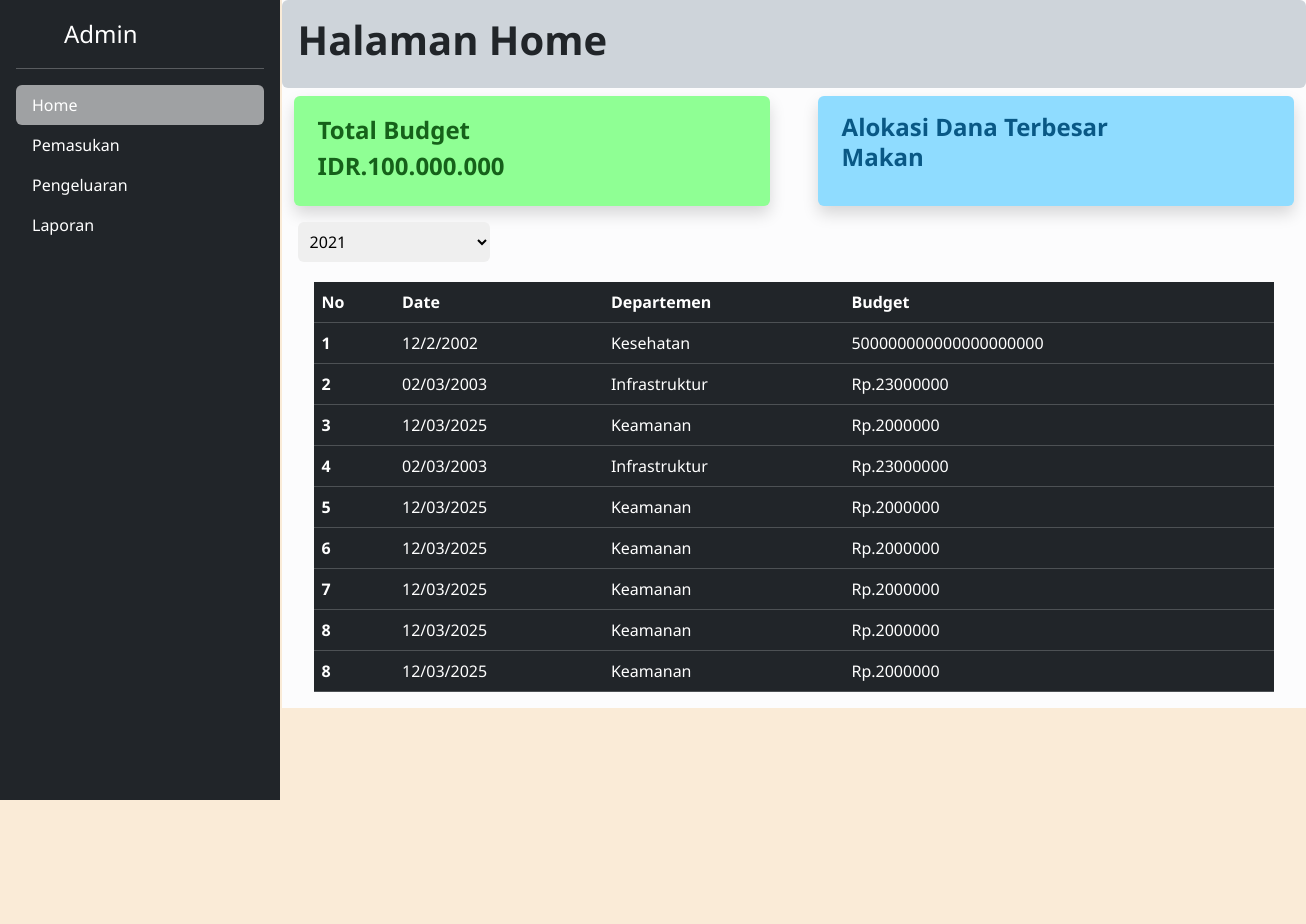
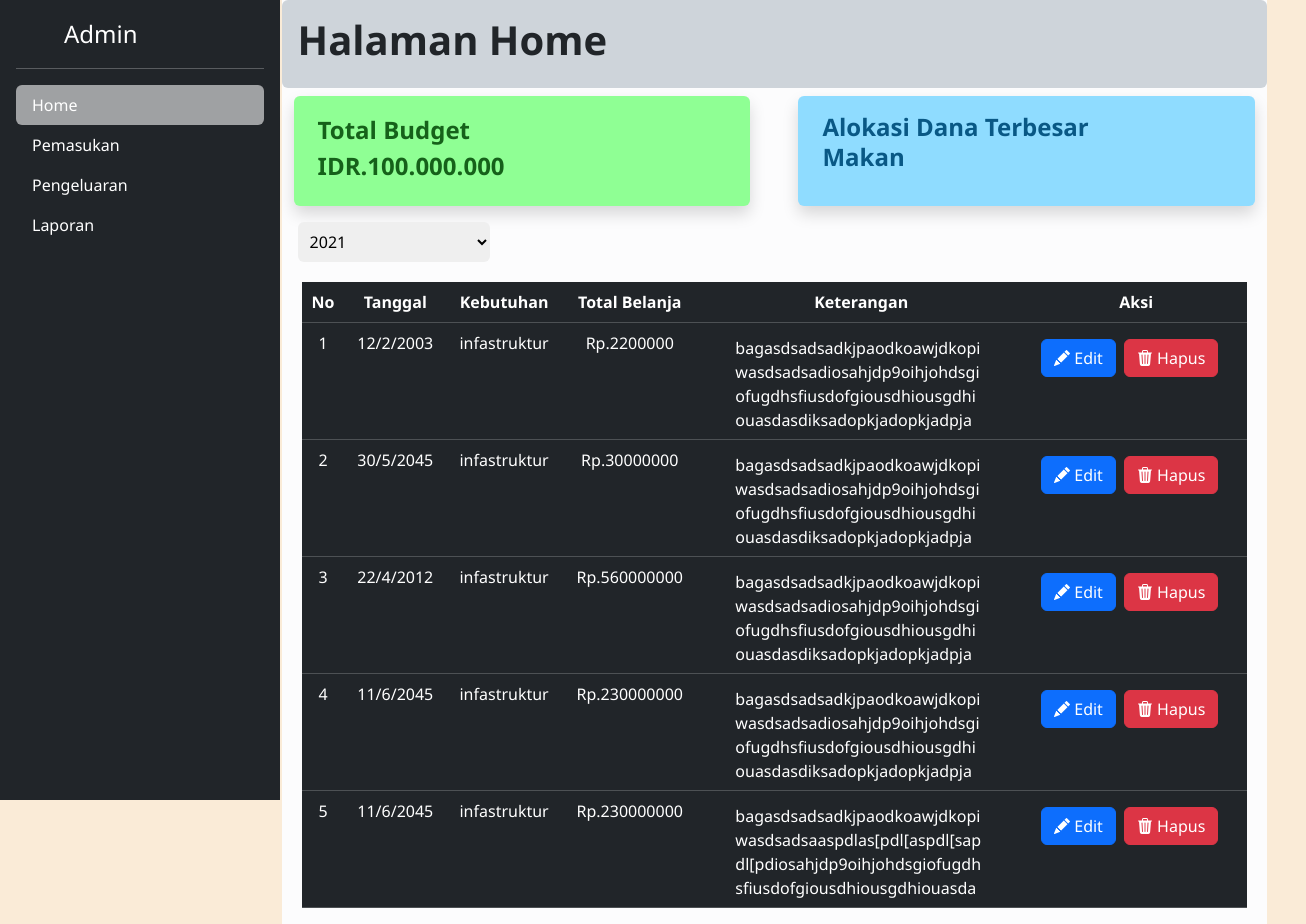
Before and after one commit to cahya8623/Aplikasi-visualisasi-Anggaran-Desa, a Next.js app: page /Home in a window 1280 px wide. Shown: the whole page, 1306 px wide, since content can reach past the window. Before the commit the page ends 800 px from the top, so only its background shows below. Built offline with nearby package versions, Linux system fonts and the light colour scheme.

Commit message:
fixed table expenses

```diff
--- a/src/Screen/Beranda.tsx
+++ b/src/Screen/Beranda.tsx
@@ -1,6 +1,4 @@
-import Sidebar from "@/component/sidebar";
 import Home from "@/pages/Home";
-import Income from "@/pages/income";
 
 export default function Beranda() {
   return (
--- /dev/null
+++ b/src/component/Expenses.tsx
@@ -0,0 +1,92 @@
+import { Button } from "@/pages/Pengeluaran";
+
+type Measuring = {
+  width: string;
+  height: string;
+  ShowTable?: boolean;
+};
+
+export default function Expense({
+  width,
+  height,
+  ShowTable = true,
+}: Measuring) {
+  const data = [
+    {
+      id: 1,
+      Tanggal: "12/2/2003",
+      Kebutuhan: "infastruktur",
+      Belanja: 2200000,
+      Keterangan:
+        "bagasdsadsadkjpaodkoawjdkopiwasdsadsadiosahjdp9oihjohdsgiofugdhsfiusdofgiousdhiousgdhiouasdasdiksadopkjadopkjadpjadaddopaiajdoipaodihjoasidjiasdopjksadopkjaopjdwkpowajdpioajdiosado0padjsopis",
+    },
+    {
+      id: 2,
+      Tanggal: "30/5/2045",
+      Kebutuhan: "infastruktur",
+      Belanja: 30000000,
+      Keterangan:
+        "bagasdsadsadkjpaodkoawjdkopiwasdsadsadiosahjdp9oihjohdsgiofugdhsfiusdofgiousdhiousgdhiouasdasdiksadopkjadopkjadpjadaddopaiajdoipaodihjoasidjiasdopjksadopkjaopjdwkpowajdpioajdiosado0padjsopis",
+    },
+    {
+      id: 3,
+      Tanggal: "22/4/2012",
+      Kebutuhan: "infastruktur",
+      Belanja: 560000000,
+      Keterangan:
+        "bagasdsadsadkjpaodkoawjdkopiwasdsadsadiosahjdp9oihjohdsgiofugdhsfiusdofgiousdhiousgdhiouasdasdiksadopkjadopkjadpjadaddopaiajdoipaodihjoasidjiasdopjksadopkjaopjdwkpowajdpioajdiosado0padjsopis",
+    },
+    {
+      id: 4,
+      Tanggal: "11/6/2045",
+      Kebutuhan: "infastruktur",
+      Belanja: 230000000,
+      Keterangan:
+        "bagasdsadsadkjpaodkoawjdkopiwasdsadsadiosahjdp9oihjohdsgiofugdhsfiusdofgiousdhiousgdhiouasdasdiksadopkjadopkjadpjadaddopaiajdoipaodihjoasidjiasdopjksadopkjaopjdwkpowajdpioajdiosado0padjsopis",
+    },
+    {
+      id: 5,
+      Tanggal: "11/6/2045",
+      Kebutuhan: "infastruktur",
+      Belanja: 230000000,
+      Keterangan:
+        "bagasdsadsadkjpaodkoawjdkopiwasdsadsaaspdlas[pdl[aspdl[sapdl[pdiosahjdp9oihjohdsgiofugdhsfiusdofgiousdhiousgdhiouasdasdiksadopkjadopkjadpjadaddopaiajdoipaodihjoasidjiasdopjksadopkjaopjdwkpowajdpioajdiosado0padjsopisbagasdsadsadkjpaodkoawjdkopiwasdsadsaaspdlas[pdl[aspdl[sapdl[pdiosahjdp9oihjohdsgiofugdhsfiusdofgiousdhiousgdhiouasdasdiksadopkjadopkjadpjadaddopaiajdoipaodihjoasidjiasdopjksadopkjaopjdwkpowajdpioajdiosado0padjsopis",
+    },
+  ];
+  return (
+    <div className="Pengeluaran">
+      <table className="table table-hover align-text-center  table-dark mt-1  ">
+        <thead>
+          <tr className="text-center">
+            <th scope="col">No</th>
+            <th scope="col">Tanggal</th>
+            <th scope="col">Kebutuhan</th>
+            <th scope="col">Total Belanja</th>
+            <th scope="col">Keterangan</th>
+            {ShowTable && <th scope="col">Aksi</th>}
+          </tr>
+        </thead>
+        <tbody>
+          {data.map((item) => (
+            <tr key={item.id}>
+              <td className="text-center">{item.id}</td>
+              <td className="text-center">{item.Tanggal}</td>
+              <td className="text-center">{item.Kebutuhan}</td>
+              <td className="text-center">Rp.{item.Belanja}</td>
+              <td>
+                <div className="scroll-keterangan" style={{ width, height }}>
+                  {item.Keterangan}
+                </div>
+              </td>
+              {ShowTable && (
+                <td>
+                  <Button></Button>
+                </td>
+              )}
+            </tr>
+          ))}
+        </tbody>
+      </table>
+    </div>
+  );
+}
--- a/src/component/Table.tsx
+++ /dev/null
@@ -1,80 +0,0 @@
-type Box = {
-  width?: string;
-  height?: string;
-};
-
-export default function Tables({ width = "90vw", height = "80vh" }: Box) {
-  return (
-    <div>
-      <table
-        className="table table-hover align-text-center p-5 table-dark mt-1  "
-        style={{ width, height }}
-      >
-        <thead>
-          <tr>
-            <th scope="col">No</th>
-            <th scope="col">Date</th>
-            <th scope="col">Departemen</th>
-            <th scope="col">Budget</th>
-          </tr>
-        </thead>
-        <tbody>
-          <tr>
-            <th scope="row">1</th>
-            <td>12/2/2002</td>
-            <td>Kesehatan</td>
-            <td>500000000000000000000</td>
-          </tr>
-          <tr>
-            <th scope="row">2</th>
-            <td>02/03/2003</td>
-            <td>Infrastruktur</td>
-            <td>Rp.23000000</td>
-          </tr>
-          <tr>
-            <th scope="row">3</th>
-            <td>12/03/2025</td>
-            <td>Keamanan</td>
-            <td>Rp.2000000</td>
-          </tr>
-          <tr>
-            <th scope="row">4</th>
-            <td>02/03/2003</td>
-            <td>Infrastruktur</td>
-            <td>Rp.23000000</td>
-          </tr>
-          <tr>
-            <th scope="row">5</th>
-            <td>12/03/2025</td>
-            <td>Keamanan</td>
-            <td>Rp.2000000</td>
-          </tr>
-          <tr>
-            <th scope="row">6</th>
-            <td>12/03/2025</td>
-            <td>Keamanan</td>
-            <td>Rp.2000000</td>
-          </tr>
-          <tr>
-            <th scope="row">7</th>
-            <td>12/03/2025</td>
-            <td>Keamanan</td>
-            <td>Rp.2000000</td>
-          </tr>
-          <tr>
-            <th scope="row">8</th>
-            <td>12/03/2025</td>
-            <td>Keamanan</td>
-            <td>Rp.2000000</td>
-          </tr>
-          <tr>
-            <th scope="row">8</th>
-            <td>12/03/2025</td>
-            <td>Keamanan</td>
-            <td>Rp.2000000</td>
-          </tr>
-        </tbody>
-      </table>
-    </div>
-  );
-}
--- a/src/component/lineChart.tsx
+++ b/src/component/lineChart.tsx
@@ -1,4 +1,9 @@
 import { Line } from "react-chartjs-2";
+
+export type measuringChart = {
+  width: string;
+  height: string;
+};
 
 export default function ComparationChart() {
   const dataDanaDesa = [
--- a/src/component/sidebar.tsx
+++ b/src/component/sidebar.tsx
@@ -33,9 +33,9 @@ export default function Sidebar() {
           </li>
           <li>
             <Link
-              href="/income"
+              href="/Pemasukan"
               className={`nav-link  text-white ${
-                pathName === "/income" ? "clicked" : ""
+                pathName === "/Pemasukan" ? "clicked" : ""
               }`}
             >
               Pemasukan
--- a/src/pages/Home.tsx
+++ b/src/pages/Home.tsx
@@ -1,13 +1,14 @@
 import Notes from "@/component/BudgetNotes";
+import Expense from "@/component/Expenses";
 import Filter from "@/component/filter";
+import ComparationChart from "@/component/lineChart";
 import Sidebar from "@/component/sidebar";
-import Tables from "@/component/Table";
 
 export default function Home() {
   return (
     <div className="d-flex ">
       <Sidebar />
-      <div className="Home m-0 p-0 bg-light-subtle ">
+      <div className="Home m-0 p-0 bg-light-subtle">
         <section className=" mb-2 bg-dark-subtle p-3 text-dark rounded py-20">
           <h1 className="fw-bold">Halaman Home</h1>
         </section>
@@ -15,9 +16,7 @@ export default function Home() {
         <Notes />
         <Filter />
 
-        <div className="d-flex justify-content-center">
-          <Tables width="75vw" height="10vh" />
-        </div>
+        <Expense ShowTable={true} width="20vw" height="100px" />
       </div>
     </div>
   );
--- a/src/pages/income.tsx
+++ b/src/pages/Pemasukan.tsx
@@ -1,7 +1,7 @@
 import Sidebar from "@/component/sidebar";
 import TableIncome from "@/component/tabelIncome";
 
-export default function Income() {
+export default function Pemasukan() {
   return (
     <div className="d-flex vh-100">
       <Sidebar />
--- a/src/pages/Pengeluaran.tsx
+++ b/src/pages/Pengeluaran.tsx
@@ -1,3 +1,4 @@
+import Expense from "@/component/Expenses";
 import Sidebar from "@/component/sidebar";
 import React from "react";
 
@@ -17,82 +18,17 @@ export class Button extends React.Component {
 }
 
 export default function Pengeluaran() {
-  const data = [
-    {
-      id: 1,
-      Tanggal: "12/2/2003",
-      Kebutuhan: "infastruktur",
-      Belanja: 2200000,
-      Keterangan: "bagus",
-    },
-    {
-      id: 2,
-      Tanggal: "30/5/2045",
-      Kebutuhan: "infastruktur",
-      Belanja: 30000000,
-      Keterangan: "bagus",
-    },
-    {
-      id: 3,
-      Tanggal: "22/4/2012",
-      Kebutuhan: "infastruktur",
-      Belanja: 560000000,
-      Keterangan: "bagus",
-    },
-    {
-      id: 4,
-      Tanggal: "11/6/2045",
-      Kebutuhan: "infastruktur",
-      Belanja: 230000000,
-      Keterangan: "bagus",
-    },
-    {
-      id: 5,
-      Tanggal: "11/6/2045",
-      Kebutuhan: "infastruktur",
-      Belanja: 230000000,
-      Keterangan: "bagus",
-    },
-  ];
   return (
     <div className="d-flex vw-100 vh-100">
       <Sidebar />
-      <div className="Home p-0 bg-light-subtle vh-100">
+      <div className="Home p-0 bg-light-subtle ">
         <section className=" bg-dark-subtle p-3 text-dark rounded py-20">
           <h1 className="fw-bold">Halaman Pengeluaran</h1>
         </section>
-
-        <div className="Pengeluaran">
-          <button type="button" className=" my-3 btn btn-success">
-            <i className="bi bi-plus-circle"></i> Tambah
-          </button>
-          <table className="table table-hover align-text-center p-5 table-dark mt-1  ">
-            <thead>
-              <tr>
-                <th scope="col">No</th>
-                <th scope="col">Tanggal</th>
-                <th scope="col">Kebutuhan</th>
-                <th scope="col">Total Belanja</th>
-                <th scope="col">Keterangan</th>
-                <th scope="col">Aksi</th>
-              </tr>
-            </thead>
-            <tbody>
-              {data.map((item) => (
-                <tr key={item.id}>
-                  <td>{item.id}</td>
-                  <td>{item.Tanggal}</td>
-                  <td>{item.Kebutuhan}</td>
-                  <td>{item.Belanja}</td>
-                  <td>{item.Keterangan}</td>
-                  <td>
-                    <Button></Button>
-                  </td>
-                </tr>
-              ))}
-            </tbody>
-          </table>
-        </div>
+        <button type="button" className=" ms-5 mb-3 mt-4 btn btn-success">
+          <i className="bi bi-plus-circle"></i> Tambah
+        </button>
+        <Expense ShowTable={true} width="20vw" height="100px" />
       </div>
     </div>
   );
--- a/src/pages/index.tsx
+++ b/src/pages/index.tsx
@@ -15,6 +15,7 @@ import {
   Tooltip,
   Legend,
 } from "chart.js";
+import Expense from "@/component/Expenses";
 
 ChartJS.register(
   CategoryScale,
@@ -67,7 +68,7 @@ export default function Index() {
 
         {/* Rincian Anggaran */}
         <h1>Rincian Anggaran</h1>
-        <Tables />
+        <Expense ShowTable={false} width="700px" height="100px" />
         <h1 className="mt-5">Perbandingan Anggaran Tahunan</h1>
         <div className="mt-5 ms-3 p-2">
           <ComparationChart />
--- a/src/styles/globals.css
+++ b/src/styles/globals.css
@@ -20,18 +20,27 @@
   border: white 3px solid;
   position: relative;
 }
+.scroll-keterangan {
+  /* max-height: 100px; Sesuaikan tinggi maksimal sebelum scroll muncul */
+  /* max-width: 700px; */
+  overflow-x: auto; /* Scroll hanya ke bawah */
+  white-space: normal; /* Agar teks tetap turun ke bawah */
+  word-wrap: break-word; /* Memastikan teks tetap dalam kolom */
+  padding: 5px; /* Opsional: Biar tampak lebih rapi */
+  margin-left: 25px;
+}
 
 .Pengeluaran{
   /* padding: 50px; */
-  padding-left: 50px;
-  padding-right: 50px;
-
+  padding-left: 20px;
+  padding-right: 20px;
+  /* margin: 20px; */
 }
 .Home{
   position: absolute;
 
   left: 22%;
-  width: 80vw;
+  width: 77vw;
   padding: 10px;
 }
 .clicked {
```
Also changed, not shown: src/pages/Coba-paginition.tsx (deleted, +0 -64 lines).
